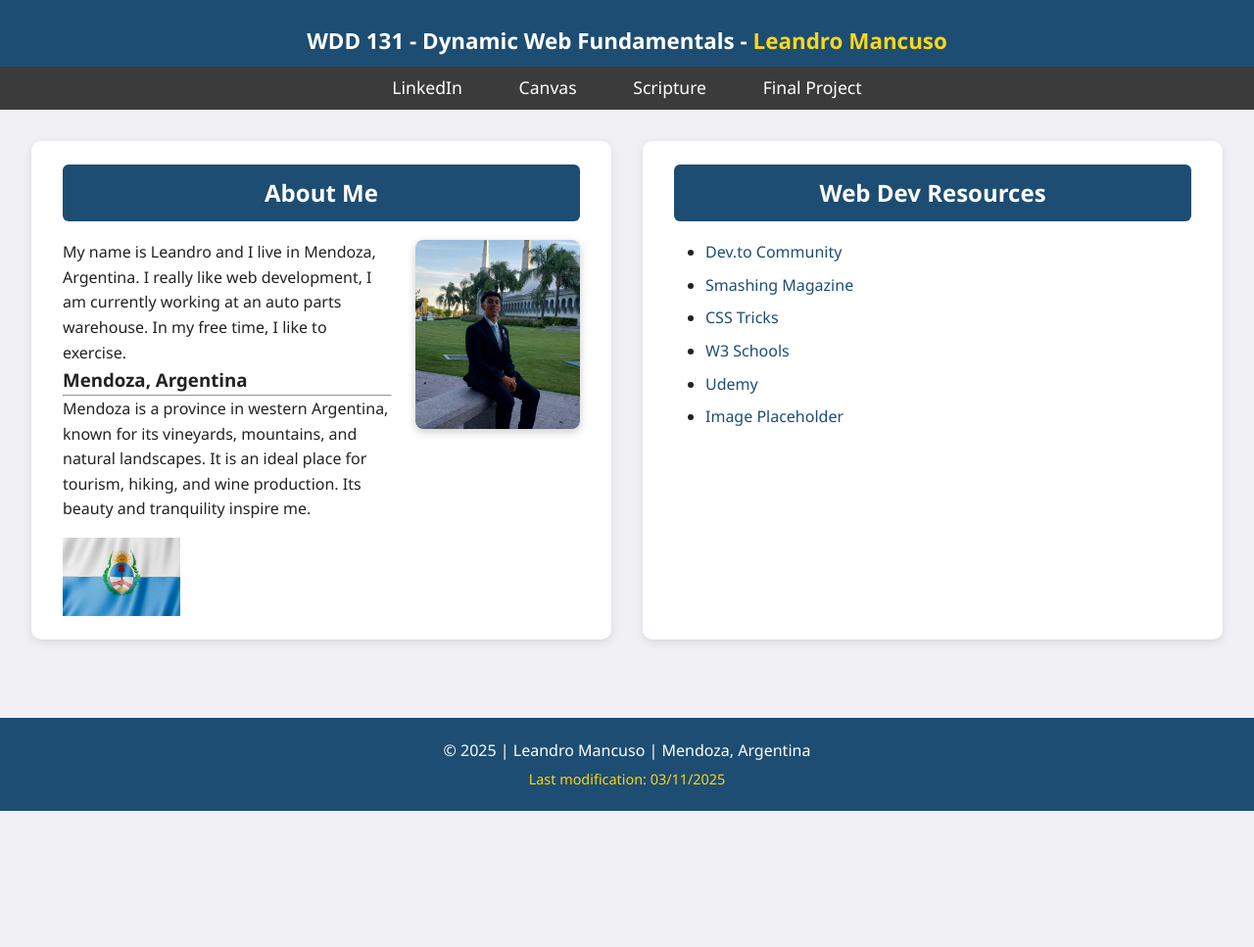
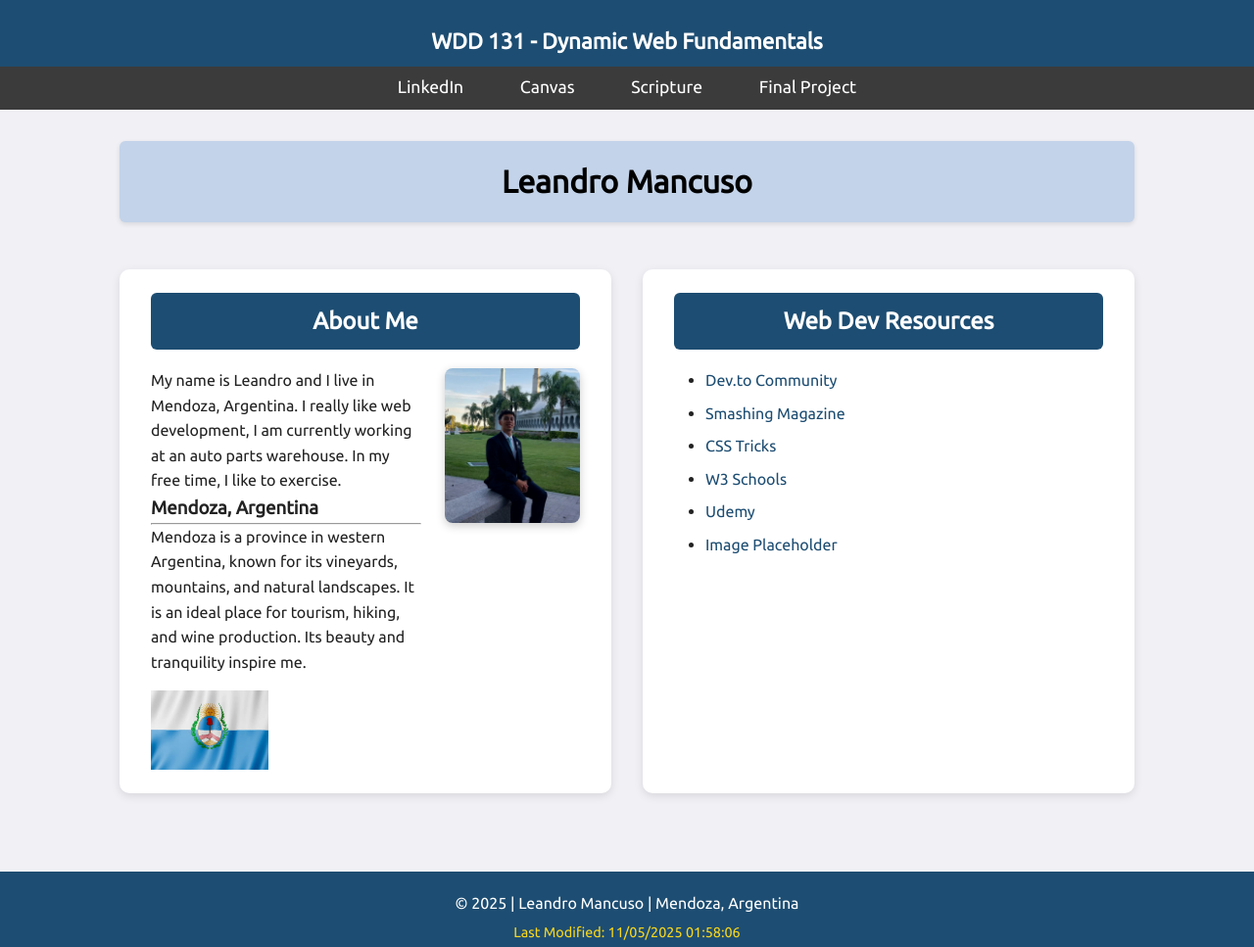
Before and after one commit to leandro-mz/wdd131, a plain HTML site: page index.html in a window 1280 px wide. Shown: the whole page at 98% size. Before the commit the page ends 828 px from the top, so only its background shows below. Drawn offline with Linux system fonts and the light colour scheme.

Commit message:
corrections

```diff
--- a/index.html
+++ b/index.html
@@ -7,13 +7,19 @@
   <meta name="author" content="Leandro" />
   <title>WDD 131 - Dynamic Web Fundamentals - Leandro Mancuso</title>
   <link rel="stylesheet" href="styles/base.css" />
-  <script src="getdates.js" defer></script>
+  <script src="scripts/getdates.js" defer></script>
+
+  <link rel="preconnect" href="https://fonts.googleapis.com">
+  <link rel="preconnect" href="https://fonts.gstatic.com" crossorigin>
+  <link href="https://fonts.googleapis.com/css2?family=Ubuntu&display=swap" rel="stylesheet">
+
+
 </head>
 <body>
 
   <header>
     <span id="course-title">
-      <a>WDD 131 - Dynamic Web Fundamentals - <span>Leandro Mancuso</span></a>
+      <a>WDD 131 - Dynamic Web Fundamentals</span></a>
     </span>
     <nav>
       <ul>
@@ -26,7 +32,7 @@
   </header>
 
   <main>
-    <!-- About Me -->
+    <h1>Leandro Mancuso</h1>
     <section class="card about">
       <h2>About Me</h2>
       <div class="about-container">
@@ -49,7 +55,6 @@
       </div>
     </section>
 
-    <!-- Web Dev Resources -->
     <section class="card resources">
       <h2>Web Dev Resources</h2>
       <ul>
@@ -67,7 +72,7 @@
     <p>
       &copy; <span id="currentyear">2025</span> | Leandro Mancuso | Mendoza, Argentina
     </p>
-    <p id="lastModified">Last modification: 03/11/2025</p>
+    <p id="lastModified"></p>
   </footer>
 
 </body>
--- a/scripts/getdates.js
+++ b/scripts/getdates.js
@@ -1,2 +1,2 @@
-document.getElementById("currentyear").textContent = currentYear;
-document.getElementById("lastModified").textContent = `Last Modification: ${document.lastModified}`;
+document.getElementById("currentyear").textContent = new Date().getFullYear();
+document.getElementById("lastModified").textContent = `Last Modified: ${document.lastModified}`;
--- a/styles/base.css
+++ b/styles/base.css
@@ -6,7 +6,7 @@
 }
 
 body {
-  font-family: 'Segoe UI', Tahoma, Geneva, Verdana, sans-serif;
+  font-family: "Ubuntu", sans-serif;
   background-color: #f0f0f5;
   color: #222;
   line-height: 1.6;
@@ -17,6 +17,30 @@ header {
   background-color: #1d4d72;
   color: white;
   text-align: center;
+
+
+}
+
+main {
+  display: grid;
+  grid-template-columns: repeat(auto-fit, minmax(400px, 1fr));
+  gap: 2rem;
+  padding: 2rem;
+  max-width: 1100px;
+  margin: 0 auto;
+}
+
+main h1 {
+  grid-column: 1 / -1;
+  text-align: center;
+  background-color: #c3d3e9;
+  padding: 1rem;
+  border-radius: 6px;
+  font-size: 2rem;
+  font-weight: 700;
+  color: #000;
+  box-shadow: 0 2px 5px rgba(0, 0, 0, 0.1);
+  margin-bottom: 1rem;
 }
 
 #course-title {
@@ -59,6 +83,7 @@ nav a {
 nav a:hover {
   background-color: #1d4d72;
 }
+
 
 main {
   display: grid;
```
